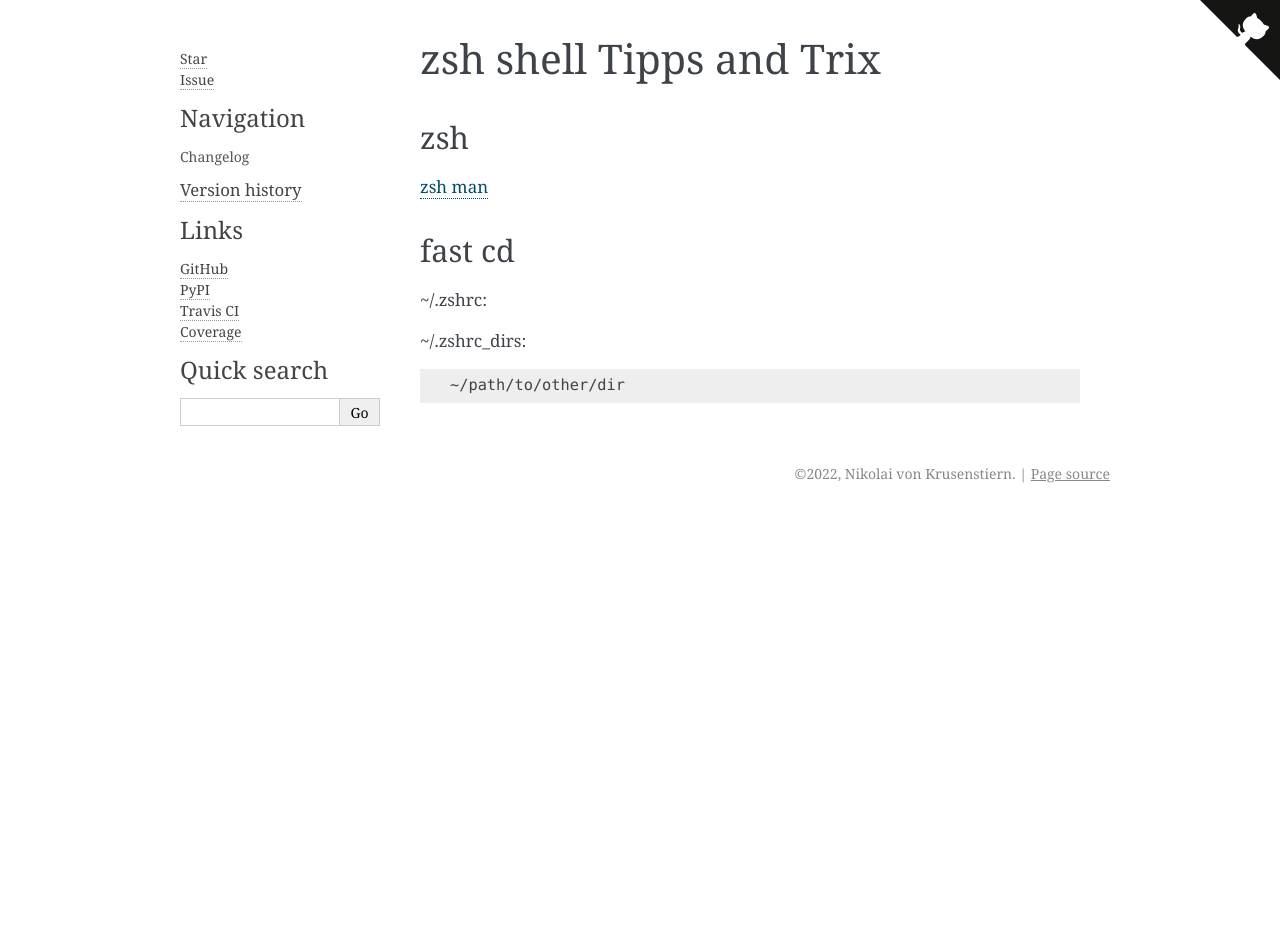
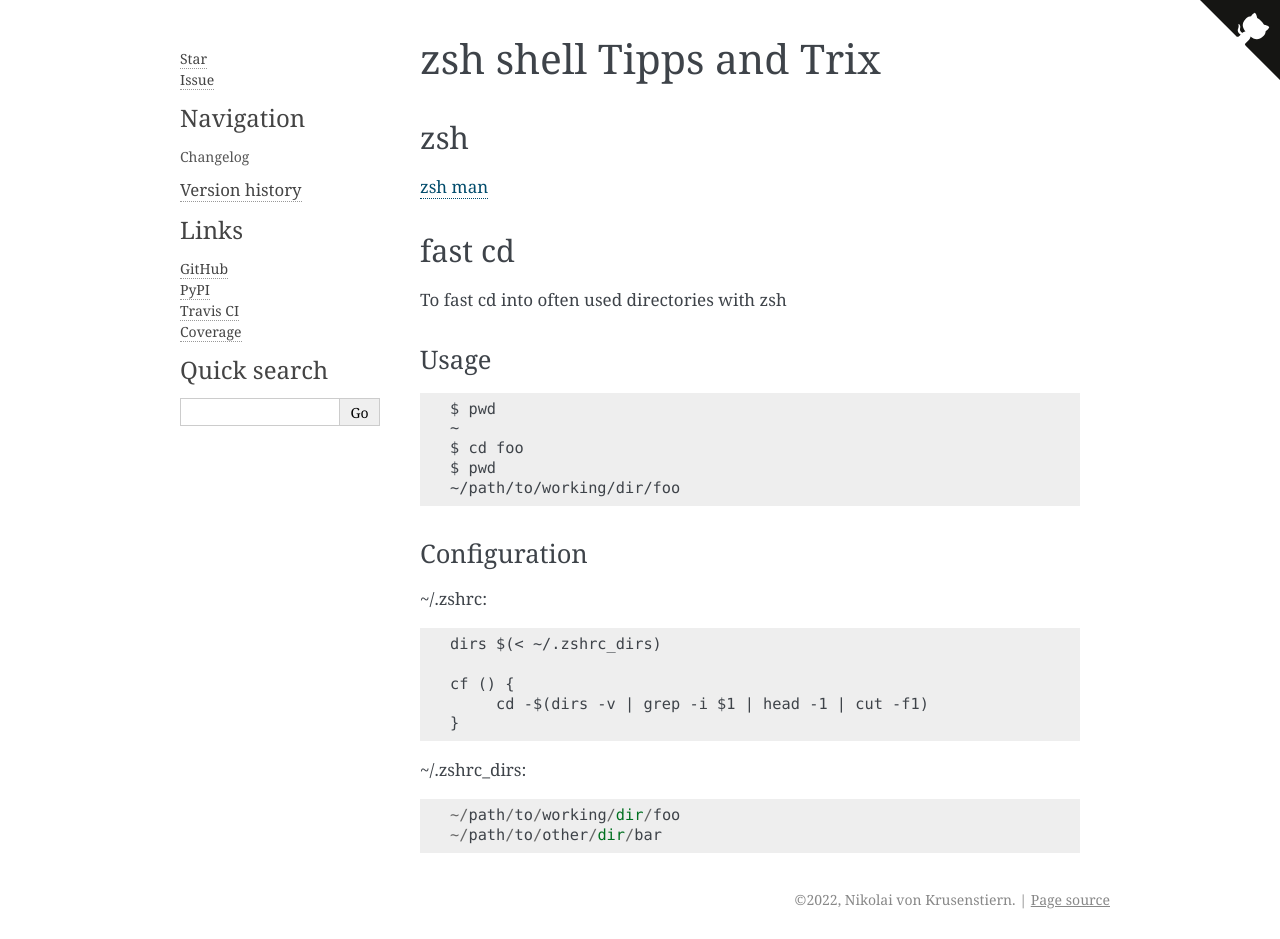
Before and after one commit to cruisen/cli-calc, a Sphinx documentation site: the page built from docs/extras/zsh.md, in a window 1280 px wide. Built offline with Sphinx 7.4.7, drawn with Linux system fonts in a browser that asks for light colours; before the commit the page ends 900 px from its top, so only the background shows below that.

Commit message:
update zsh cd

````diff
--- a/docs/extras/zsh.md
+++ b/docs/extras/zsh.md
@@ -4,16 +4,30 @@
 [zsh man](https://zsh.sourceforge.io/Doc/zsh_a4.pdf)
 
 ## fast cd
+To fast cd into often used directories with zsh
+
+### Usage
+
+```
+$ pwd
+~
+$ cd foo
+$ pwd
+~/path/to/working/dir/foo
+```
+
+### Configuration
 ~/.zshrc:
-```dirs $(< ~/.zshrc_dirs)
+```
+dirs $(< ~/.zshrc_dirs)
 
 cf () {
 	cd -$(dirs -v | grep -i $1 | head -1 | cut -f1)
 }
 ```
 
-
 ~/.zshrc_dirs:
-```~/path/to/working/dir
-~/path/to/other/dir
 ```
+~/path/to/working/dir/foo
+~/path/to/other/dir/bar
+```
````
